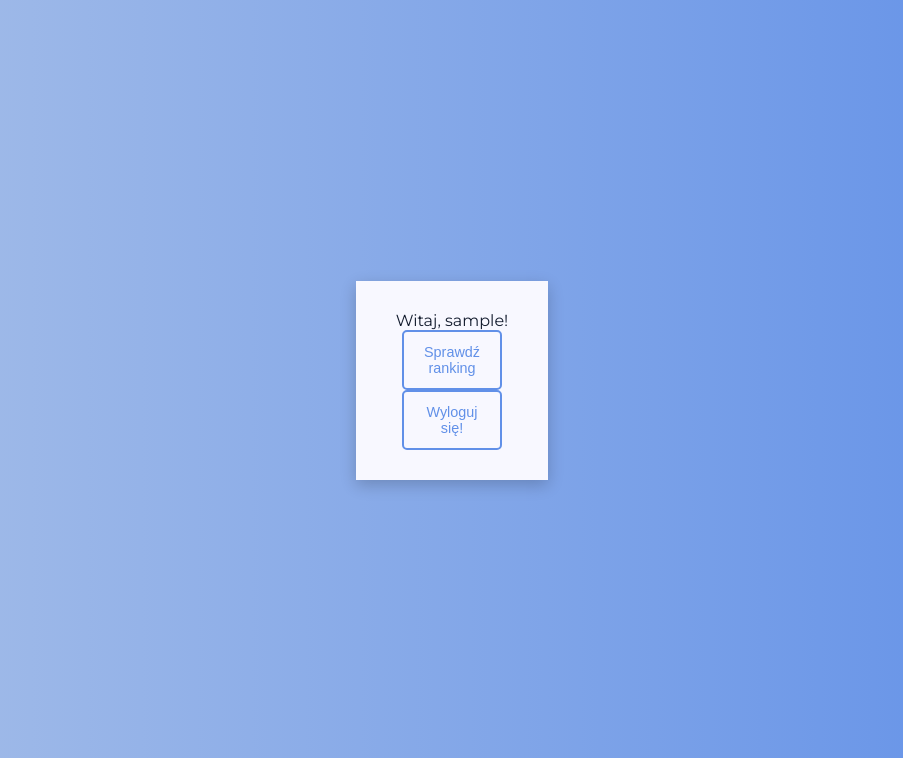
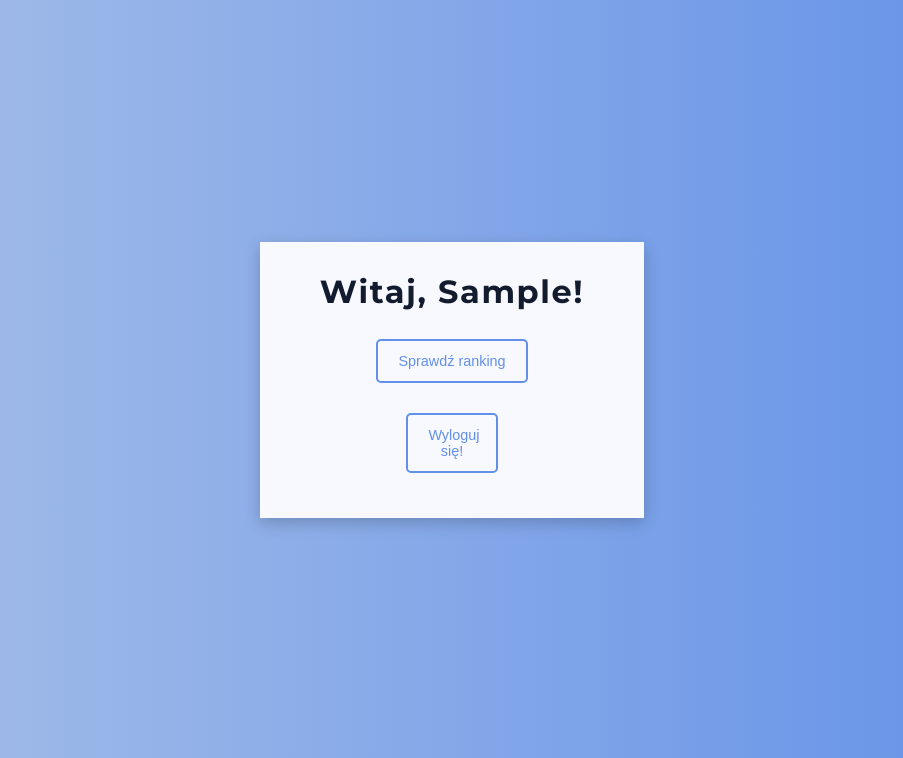
Before and after one commit to rajke24/coding_competition_app, a Django app: page / in a window 1280 px wide. Shown: the top 758 px of the page, without its empty margins (188-1091 px from the left). Run offline with Django 3.2, Linux system fonts and the light colour scheme; the visitor is signed in with stand-in values (Sample User, id 1).

Commit message:
Improve visuals of home screen

```diff
--- a/competition/static/competition/main.css
+++ b/competition/static/competition/main.css
@@ -424,3 +424,55 @@
 .wrong-answer-modal i {
     margin-top: 10px;
 }
+
+/*
+    HOME
+ */
+
+.home-panel {
+    width: 30%;
+}
+
+.button-div {
+    margin: 15px;
+}
+
+.button-div button {
+    width: 100%
+}
+
+.home-login-controls-panel {
+    display: flex;
+    width: 100%;
+    align-items: center;
+    justify-content: center
+}
+
+.home-login-controls-panel button {
+    width: 30%;
+    margin: 15px
+}
+
+.home-task-div {
+    display: inline-flex;
+    flex-direction: row;
+    width: 100%;
+    align-items: center;
+    justify-content: center
+}
+
+.home-task-div div {
+    margin-right: 5px;
+    margin-left: 5px
+}
+
+.home-task-div label {
+    display: block;
+    margin: 2px;
+}
+
+.home-content-div {
+    display: inline-flex;
+    flex-direction: row;
+    justify-content: center;
+}
--- a/competition/templates/competition/home.html
+++ b/competition/templates/competition/home.html
@@ -12,53 +12,109 @@
             type="text/css"
     />
     <title>Strona Główna</title>
+
 </head>
 <body>
 <div class="wrapper">
-    <div class="panel">
+    <div class="panel home-panel">
         <div id="header">
+            <h1>
                 Witaj,
                 {% if user.is_authenticated %}
                     {{ user.username }}!
                 {% else %}
                     nieznajomy!
                 {% endif %}
+            </h1>
         </div>
-
+        <div id="subheader">
+            {% if user.is_authenticated %}
+                {% if user|has_group:"team" %}
+                    Konto drużyny
+                {% elif user|has_group:"judge" %}
+                    Konto sędziowskie
+                {% elif user|has_group:"admin" %}
+                    Konto admina
+                {% endif %}
+            {% else %}
+                Nie jesteś zalogowany
+            {% endif %}
+        </div>
 
         {% if user.is_authenticated %}
             {% if user|has_group:"team" %}
-
+                <div>
+                    <div class="button-div">
                         <form method="POST">
+                            <div class="home-task-div">
                                 {% csrf_token %}
-
-                    <label for="task-select" style="display: block;">Wybierz zadanie</label>
-                    <select name="tasks" id="task-select" style="display: block;">
+                                <div>
+                                    <label for="task-select">Wybierz zadanie</label>
+                                    <select name="tasks" id="task-select">
                                         {% for task in tasks %}
                                             <option value="{{ task.task.id }}" {% if task.is_finished %}
-                                    disabled="disabled" {% endif %}>
-                                {{ task.task.id }} {% if task.is_finished %} (ROZWIĄZANE) {% endif %}
+                                                    disabled {% endif %}>
+                                                {{ task.task.id }} {% if task.is_finished %} (ROZWIĄZANE) {% else %}
+                                                (DO ZROBIENIA) {% endif %}
                                             </option>
                                         {% endfor %}
                                     </select>
-                    <button type="submit" onclick="location.href = '/solution'" {% if are_all_tasks_finished %}
-                            disabled="disabled" {% endif %}>Przejdź do zadania
+                                </div>
+                                <div>
+                                    <button class="btn accept-btn" type="submit" onclick="location.href = '/solution'"
+                                            {% if are_all_tasks_finished %}
+                                                disabled="disabled" style="cursor: not-allowed;"
+                                            {% endif %}>
+                                        Przejdź do zadania
                                     </button>
+                                </div>
+                            </div>
                         </form>
+                    </div>
+                    <div class="button-div">
+                        <button class="btn accept-btn" onclick="location.href = '/ranking'">Sprawdź ranking</button>
+                    </div>
+                </div>
+
+            {% else %}
+                <div class="home-content-div">
+                    {% if user|has_group:"admin" %}
+                        <div id="adminpanel" class="button-div">
+                            <button class="btn accept-btn" onclick="location.href = '/admin'">
+                                Panel admina
+                            </button>
+                        </div>
+                    {% elif user|has_group:"judge" %}
+                        <div id="configpanel" class="button-div">
+                            <button class="btn accept-btn" onclick="location.href = '/configpanel'">
+                                Zarządzaj zawodami
+                            </button>
+                        </div>
+                    {% endif %}
+                    <div id="ranking" class="button-div">
+                        <button class="btn accept-btn" onclick="location.href = '/ranking'">
+                            Sprawdź ranking
+                        </button>
+                    </div>
+                </div>
+            {% endif %}
+        {% endif %}
 
 
-            {% elif user|has_group:"admin" %}
-                <button class="btn accept-btn" onclick="location.href = '/solution'">Panel admina</button>
-            {% elif user|has_group:"judge" %}
-                <button class="btn accept-btn" onclick="location.href = '/configpanel'">Zarządzaj zawodami</button>
+        <div class="home-login-controls-panel">
+            {% if user.is_authenticated %}
+                <button class="btn accept-btn" onclick="location.href = '/logout'">
+                    Wyloguj się!
+                </button>
+            {% else %}
+                <button class="btn accept-btn" onclick="location.href = '/login'">
+                    Zaloguj się!
+                </button>
+                <button class="btn accept-btn" onclick="location.href = '/register'">
+                    Zarejestruj się!
+                </button>
             {% endif %}
-            <button class="btn accept-btn" onclick="location.href = '/ranking'">Sprawdź ranking</button>
-            <button class="btn accept-btn" onclick="location.href = '/logout'">Wyloguj się!</button>
-        {% else %}
-            <button class="btn accept-btn" onclick="location.href = '/login'">Zaloguj się!</button>
-            <button class="btn accept-btn" onclick="location.href = '/register'">Zarejestruj się!</button>
-        {% endif %}
-
+        </div>
     </div>
 </div>
 </body>
--- a/competition/views.py
+++ b/competition/views.py
@@ -26,7 +26,7 @@
                 time = datetime.now().strftime("%H:%M")
                 configuration.ranking_visibility_change_time = time
             configuration.save()
-            return redirect('config-panel')
+            return redirect('home')
     else:
         form = ConfigPanelForm()
 
--- a/users/templates/users/login.html
+++ b/users/templates/users/login.html
@@ -22,6 +22,7 @@
                     <a href="{% url 'registration' %}">Załóż ją</a>
                 </span>
                 <button class="btn login-btn" type="submit">Login</button>
+                <a href="{% url 'home' %}">Wróć do strony głównej</a>
             </form>
         </div>
     </div>
```
Lines whose indentation alone changed are shown as unchanged.
